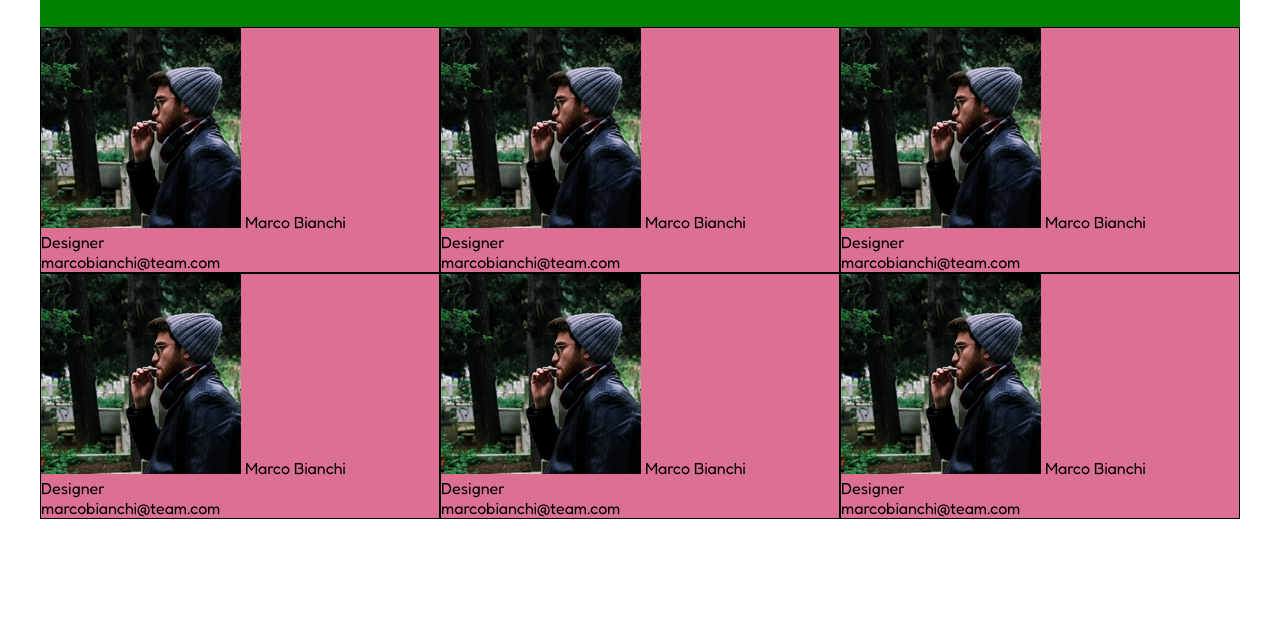
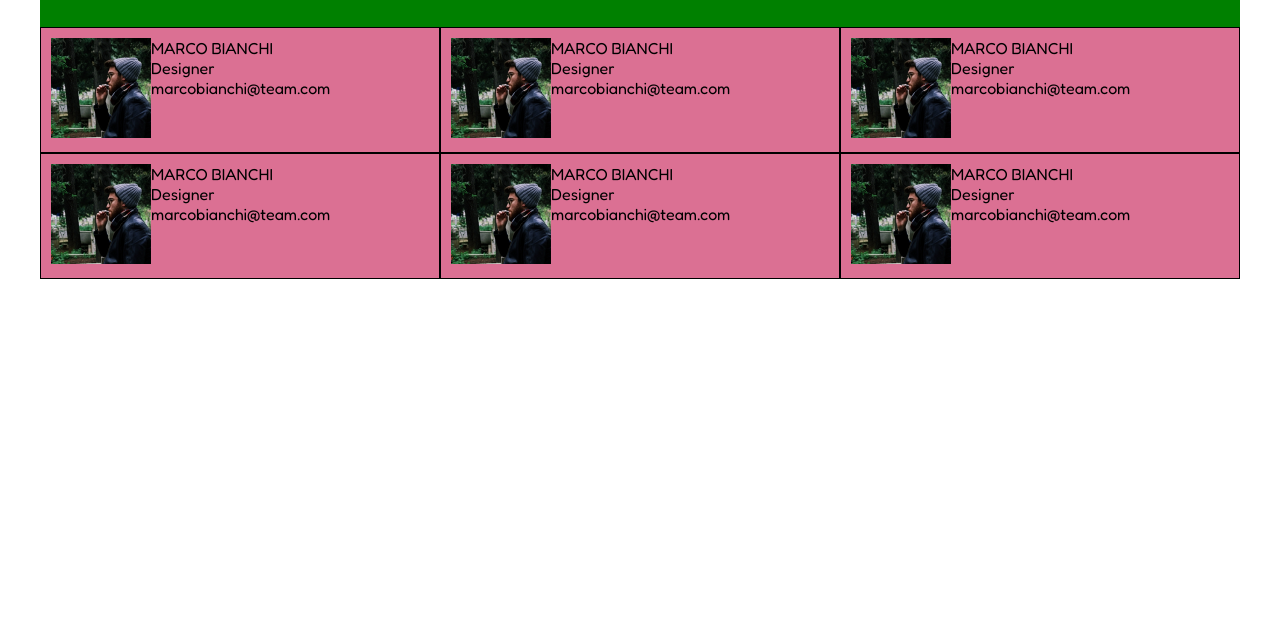
Before and after one commit to FedericaPozzer/html-css-float-cards, a plain HTML site: page index.html in a window 1280 px wide. Shown: the part 173-800 px from the top of the page. Drawn offline with Linux system fonts and the light colour scheme.

Commit message:
more rows and columns

```diff
--- a/css/style.css
+++ b/css/style.css
@@ -7,7 +7,8 @@
 }
 
 img {
-    max-width: 100%;
+    /* max-width: 100%; */
+    width: 100px;
 }
 
 
@@ -27,11 +28,17 @@ img {
     background-color: green;
 }
 
+:root {
+    --bold-fredoka: 'Fredoka One';
+    --normal-fredoka: 'Fredoka', sans-serif;
+}
+
 /* Header */
 
 .main-header {
     height: 130px;
     font-family: 'Fredoka One';
+    color: #e53170;
     line-height: 130px;
     text-align: center;
 
@@ -51,14 +58,18 @@ img {
 .row {
     /* margin: auto; */
 
-
 }
 
 .column {
     width: calc(100% /3);
+    padding: 10px;
+    /* margin: 20px; */
     background-color: palevioletred;
     float: left;
 
     border: 1px solid black;
 
 }
+.img, .description {
+    float: left;
+}
--- a/index.html
+++ b/index.html
@@ -29,60 +29,85 @@
             <p class="team-presentation">Lorem ipsum dolor sit amet consectetur adipisicing elit. Officia, iste assumenda. Labore laboriosam, animi fugit ipsa eligendi fuga error esse asperiores exercitationem assumenda mollitia fugiat! At repellat ea totam fugit.</p>
 
             <row class="row clearfix">
+
                 <column class="column">
-                    <div>
+                    <row class="clearfix">
+                        <column class="img">
                             <img src="./img/male1.png" alt="Male1">
-                        <span>Marco Bianchi</span> <br>
+                        </column>
+                        <column class="description">
+                            <span>MARCO BIANCHI</span> <br>
                             <span>Designer</span> <br>
                             <span>marcobianchi@team.com</span>
-                    </div>
                         </column>
+                    </row>
+                </column>
+
                 <column class="column">
-                    <div>
+                    <row class="clearfix">
+                        <column class="img">
                             <img src="./img/male1.png" alt="Male1">
-                        <span>Marco Bianchi</span> <br>
+                        </column>
+                        <column class="description">
+                            <span>MARCO BIANCHI</span> <br>
                             <span>Designer</span> <br>
                             <span>marcobianchi@team.com</span>
-                    </div>
                         </column>
+                    </row>
+                </column>
+
                 <column class="column">
-                    <div>
+                    <row class="clearfix">
+                        <column class="img">
                             <img src="./img/male1.png" alt="Male1">
-                        <span>Marco Bianchi</span> <br>
+                        </column>
+                        <column class="description">
+                            <span>MARCO BIANCHI</span> <br>
                             <span>Designer</span> <br>
                             <span>marcobianchi@team.com</span>
-                    </div>
                         </column>
+                    </row>
+                </column>
+
                 <column class="column">
-                    <div>
+                    <row class="clearfix">
+                        <column class="img">
                             <img src="./img/male1.png" alt="Male1">
-                        <span>Marco Bianchi</span> <br>
+                        </column>
+                        <column class="description">
+                            <span>MARCO BIANCHI</span> <br>
                             <span>Designer</span> <br>
                             <span>marcobianchi@team.com</span>
-                    </div>
                         </column>
+                    </row>
+                </column>
+
                 <column class="column">
-                    <div>
+                    <row class="clearfix">
+                        <column class="img">
                             <img src="./img/male1.png" alt="Male1">
-                        <span>Marco Bianchi</span> <br>
+                        </column>
+                        <column class="description">
+                            <span>MARCO BIANCHI</span> <br>
                             <span>Designer</span> <br>
                             <span>marcobianchi@team.com</span>
-                    </div>
                         </column>
+                    </row>
+                </column>
+
                 <column class="column">
-                    <div>
+                    <row class="clearfix">
+                        <column class="img">
                             <img src="./img/male1.png" alt="Male1">
-                        <span>Marco Bianchi</span> <br>
+                        </column>
+                        <column class="description">
+                            <span>MARCO BIANCHI</span> <br>
                             <span>Designer</span> <br>
                             <span>marcobianchi@team.com</span>
-                    </div>
+                        </column>
+                    </row>
                 </column>
 
-                <!-- <column class="column">ciao</column>
-                <column class="column">ciao</column>
-                <column class="column">ciao</column>
-                <column class="column">ciao</column>
-                <column class="column">ciao</column> -->
             </row>
 
         </main>
```
Lines whose indentation alone changed are shown as unchanged.
